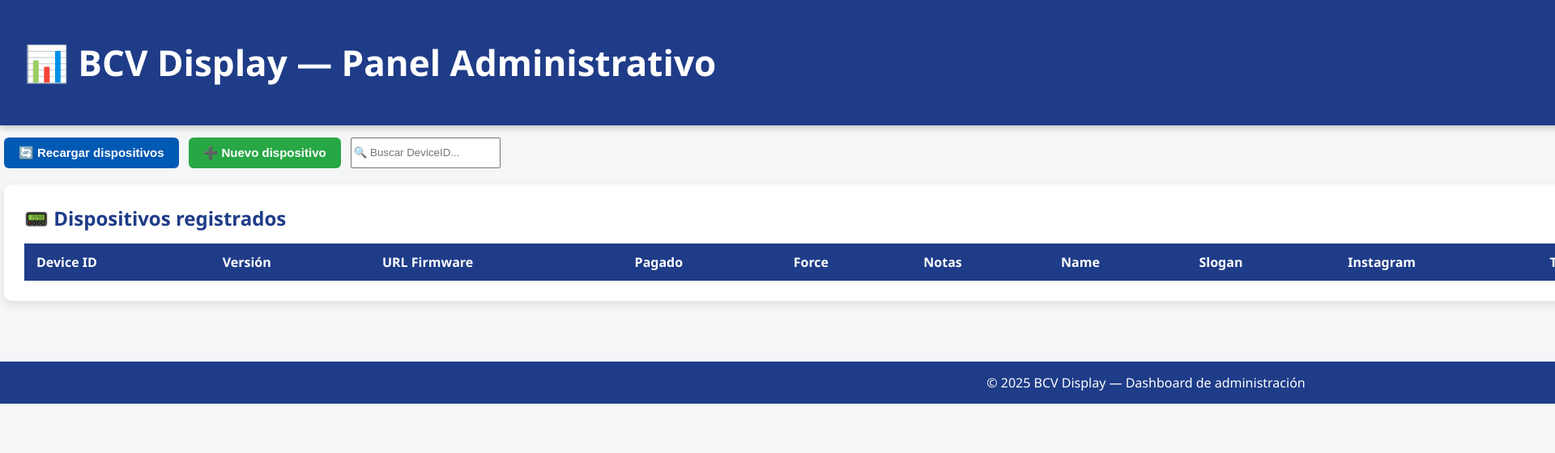
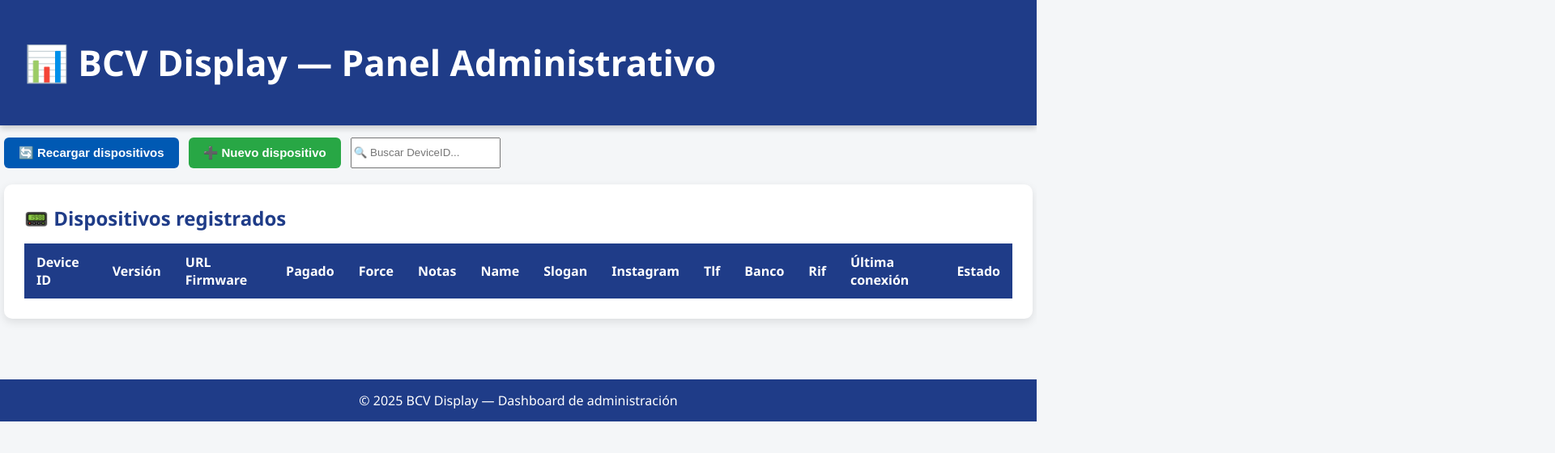
Before and after one commit to salazarjosedaniel/webInnovative, a website: page panel/index.html in a window 1280 px wide. Shown: the top 560 px of the page at 81% size, 1920 px wide, since content can reach past the window. Drawn offline with Linux system fonts and the light colour scheme; no server answers.

Commit message:
Update style.css

```diff
--- a/panel/style.css
+++ b/panel/style.css
@@ -35,8 +35,10 @@ body {
   font-size: 22px;
   font-weight: 600;
   box-shadow: 0 3px 8px rgba(0,0,0,0.2);
-  width: 2800px;
+  width: 100%;
+  box-sizing: border-box;
 }
+
 
 /* ───────────────────────────────────────────────
    CONTAINER
@@ -95,8 +97,10 @@ body {
   border-radius: 10px;
   box-shadow: 0 4px 12px rgba(0,0,0,0.1);
   margin-bottom: 30px;
-  width: 2800px;
+  width: 100%;
+  box-sizing: border-box;
 }
+
 
 .card h2 {
   margin-top: 0;
@@ -154,5 +158,6 @@ table input[type="checkbox"] {
   background: #1f3c88;
   color: white;
   margin-top: 40px;
-  width: 2800px;
+  width: 100%;
+  box-sizing: border-box;
 }
```
